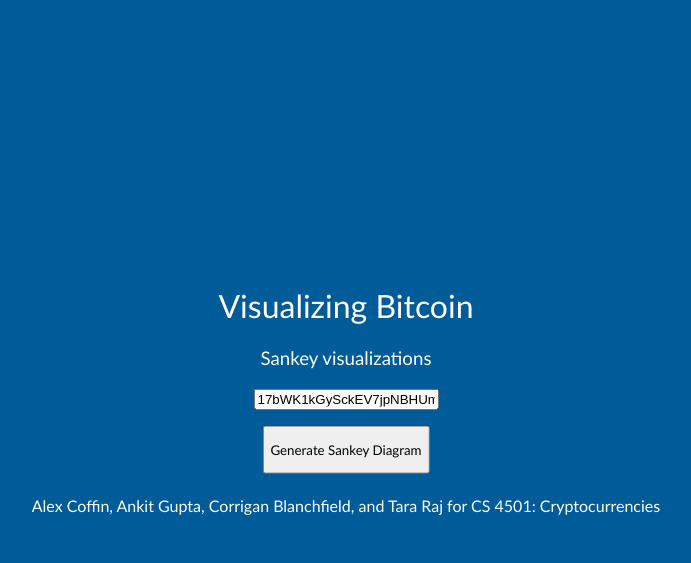
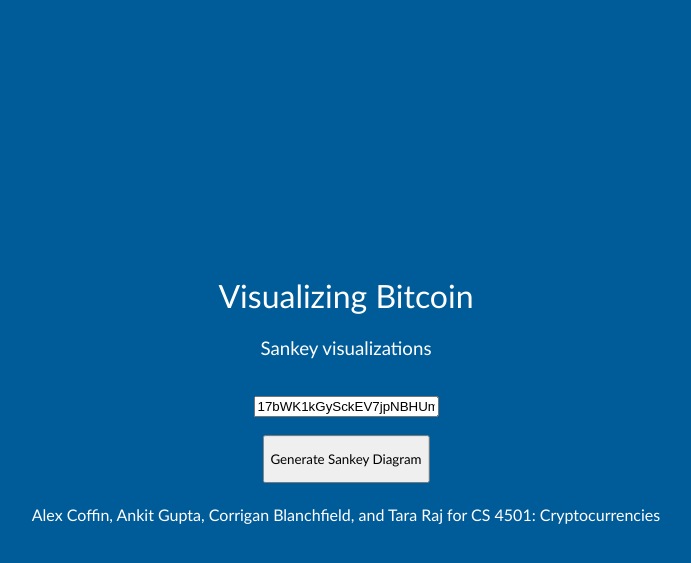
Before and after one commit to agoops/BtcSankey, a Django app: page / in a window 1280 px wide. Shown: the top 563 px of the page, without its empty margins (294-985 px from the left). Run offline with Django 3.2, Linux system fonts and the light colour scheme.

Commit message:
Revisiting

```diff
--- a/base/templates/landing.html
+++ b/base/templates/landing.html
@@ -39,12 +39,14 @@
 <h3>Sankey visualizations</h4>
 
 <form action="/loop" method="post" class="margin-base-vertical">{% csrf_token %}
-	<p class="input-group">
+	<br>
+	<div class="input-group">
 		<input type="text" class="form-control input-lg center" name="address" placeholder="Enter an address" value="17bWK1kGySckEV7jpNBHUmHuX1UoHeHoAs" />
-	</p>
-	<p class="text-center">
+	</div>
+	<br>
+	<div class="text-center">
 	<button type="submit" class="btn btn-success"><p>Generate Sankey Diagram</p></button>
-	</p>
+	</div>
 	</span>
 </form>
 <h4>Alex Coffin, Ankit Gupta, Corrigan Blanchfield, and Tara Raj for CS 4501: Cryptocurrencies</h4>
--- a/base/views.py
+++ b/base/views.py
@@ -10,22 +10,13 @@
 # Create your views here.
 
 
-def index(request):
-	template = loader.get_template('sankey.html')
-	jsonString = getSankey('1DJv4wgJXCwK4m2BEmjg5P4meYKhKtcp9K')
-	# print jsonString
-	jsonObject = json.loads(jsonString)
-	context = RequestContext(request, {'jsonObject': jsonObject, 'jsonString': jsonString})
-	# return render(request, 'sankey.html')
-	return HttpResponse(template.render(context))
-
+# Splash Page - Entry Point
 def landing(request):
 	template = loader.get_template('landing.html')
 	context = RequestContext(request)
 	return HttpResponse(template.render(context))
 
-
-
+# Endpoint for first graph
 def loop(request):
 	if request.method == "POST":
 		address = request.POST.get('address')
@@ -39,6 +30,29 @@
 	if request.method == "GET":
 		return HttpResponse("You have to start from the landing page as of now!")
 
+# helper method to build first sankey page
+def getSankey(address):
+	unexploredAddresses = {}
+	exploredAddresses = set()
+	edges = []
+	edge_factory = EdgeFactory()
+
+	# address_string = popUnexploredAddress(unexploredAddresses)
+	address_string = address
+	address_object = blockexplorer.get_address(address_string)
+	transactions = address_object.transactions
+	for t in transactions:
+		inputs = t.inputs
+		outputs = t.outputs
+		createLeavingEdges(exploredAddresses, unexploredAddresses, edge_factory, edges, address_string, inputs, outputs)
+		createIncomingEdges(exploredAddresses, unexploredAddresses, edge_factory, edges, address_string, inputs, outputs)
+
+	exploredAddresses.add(address_string)
+	result = printSankeyInfo(edge_factory, edges)
+	return result, exploredAddresses
+
+# endpoint to build up sankey when node is double clicked
+# Note: dblclick for nodes is assigned in food.js. Search "dblclick"
 @csrf_exempt
 def build(request):
 	if request.method == 'POST':
@@ -47,13 +61,11 @@
 		explored = request.POST.get('explored')
 		exploredAddresses = set(ast.literal_eval(explored))
 		if (address in exploredAddresses):
+			# Instead of returning string and having it render again,
+			# I can just send a note saying do nothing
 			result = {'graphString': graphString, 'explored': str(list(exploredAddresses))}
 			return HttpResponse(json.dumps(result))
-		# print ''
-		# print address
-		# print explored
-		# print graphString
-		# print ''
+
 
 		edge_factory = EdgeFactory()
 		edges = []
@@ -81,6 +93,7 @@
 	else:
 		return HttpResponse('NOPE!')
 
+# helper method for when node is double clicked
 def buildSankey(exploredAddresses, edge_factory, edges, address):
 	# print 'explored:', exploredAddresses
 	# print 'address:', address
@@ -98,22 +111,11 @@
 	result = printSankeyInfo(edge_factory, edges)
 	return result, exploredAddresses
 
-def getSankey(address):
-	unexploredAddresses = {}
-	exploredAddresses = set()
-	edges = []
-	edge_factory = EdgeFactory()
-
-	# address_string = popUnexploredAddress(unexploredAddresses)
-	address_string = address
-	address_object = blockexplorer.get_address(address_string)
-	transactions = address_object.transactions
-	for t in transactions:
-		inputs = t.inputs
-		outputs = t.outputs
-		createLeavingEdges(exploredAddresses, unexploredAddresses, edge_factory, edges, address_string, inputs, outputs)
-		createIncomingEdges(exploredAddresses, unexploredAddresses, edge_factory, edges, address_string, inputs, outputs)
-
-	exploredAddresses.add(address_string)
-	result = printSankeyInfo(edge_factory, edges)
-	return result, exploredAddresses
+# def index(request):
+# 	template = loader.get_template('sankey.html')
+# 	jsonString = getSankey('1DJv4wgJXCwK4m2BEmjg5P4meYKhKtcp9K')
+# 	# print jsonString
+# 	jsonObject = json.loads(jsonString)
+# 	context = RequestContext(request, {'jsonObject': jsonObject, 'jsonString': jsonString})
+# 	# return render(request, 'sankey.html')
+# 	return HttpResponse(template.render(context))
```
Also changed, not shown: 3 other files.
